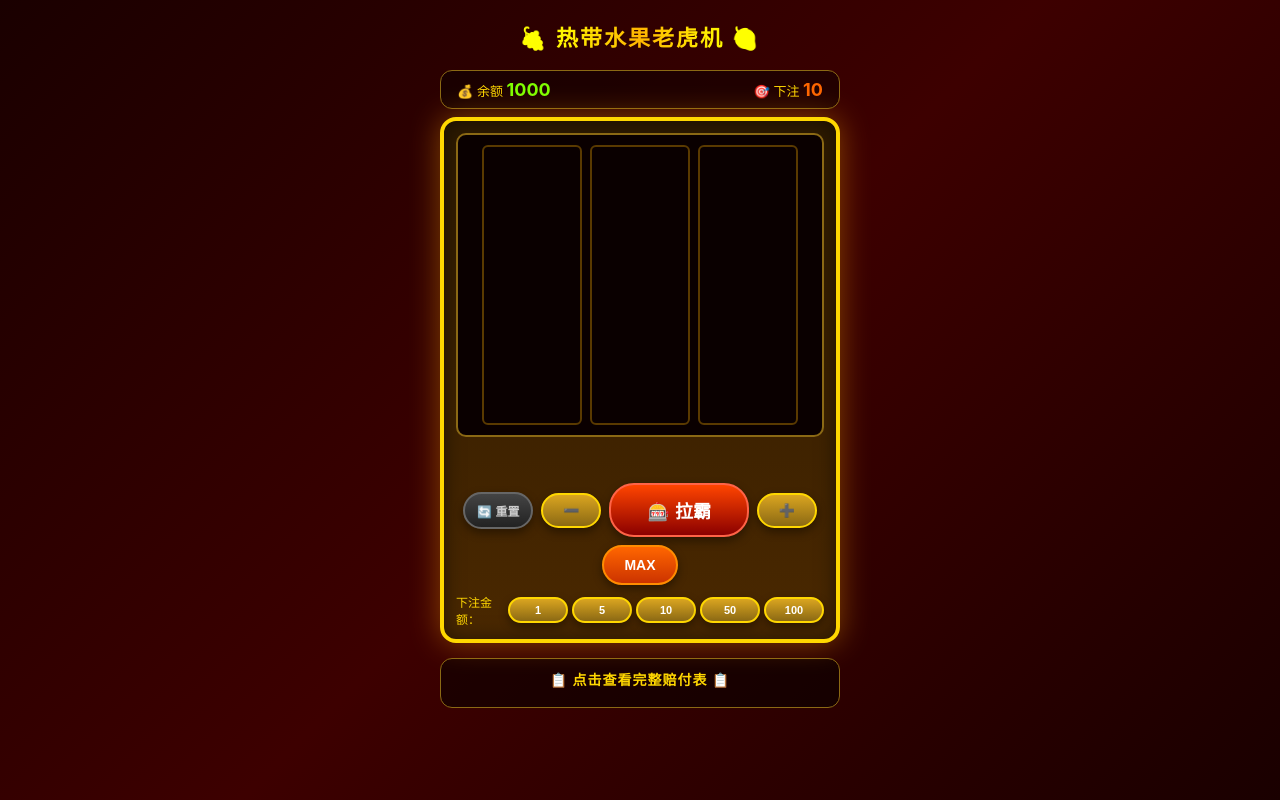
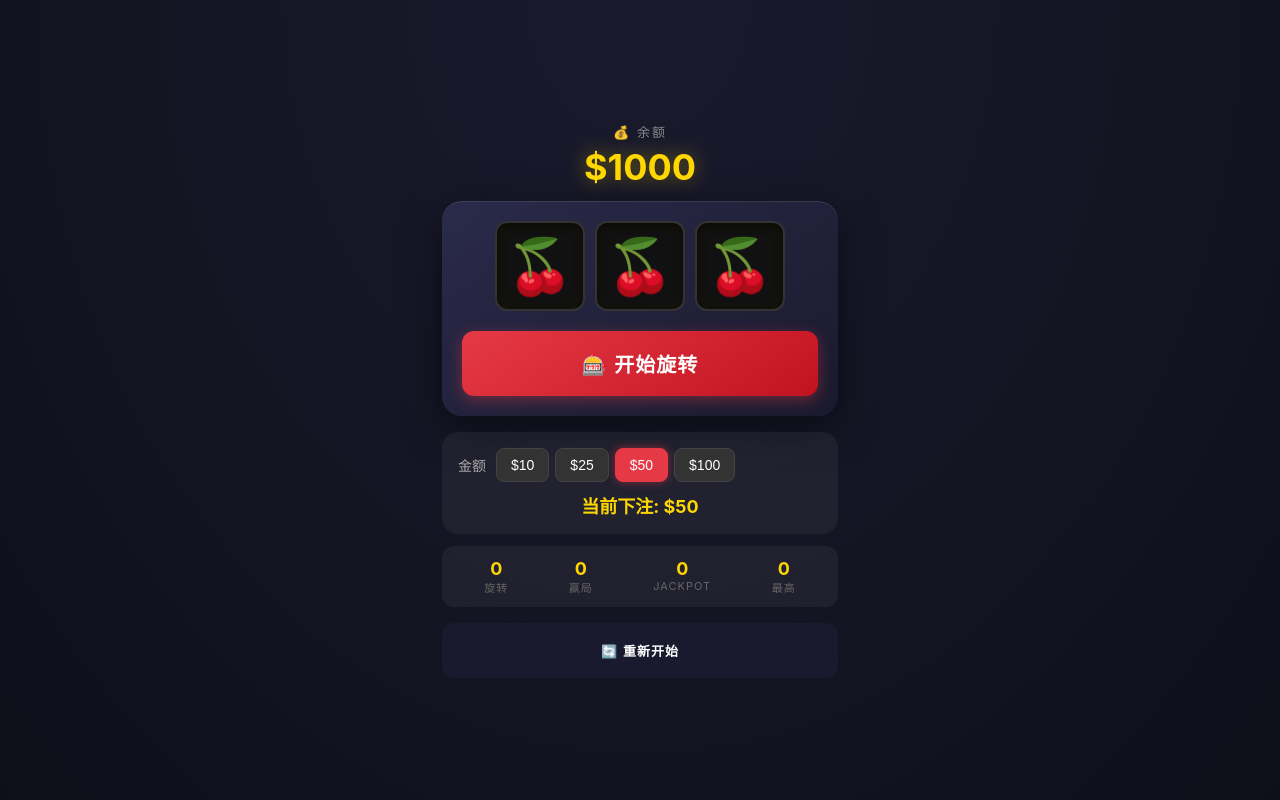
Before and after one commit to longgan1992/slots-game, a plain HTML site: page index.html in a window 1280 px wide. Drawn offline with Linux system fonts and the light colour scheme.

Commit message:
Replace index.html with enhanced fruit machine game

```diff
--- a/index.html
+++ b/index.html
@@ -2,277 +2,200 @@
 <html lang="zh-CN">
 <head>
 <meta charset="UTF-8">
-<meta name="viewport" content="width=device-width, initial-scale=1.0, maximum-scale=1.0, user-scalable=no">
-<title>🍇 热带水果老虎机 🍓</title>
+<meta name="viewport" content="width=device-width, initial-scale=1.0, user-scalable=no">
+<title>🎰 水果机</title>
 <style>
-  * { margin: 0; padding: 0; box-sizing: border-box; -webkit-tap-highlight-color: transparent; }
-  body {
-    background: linear-gradient(135deg, #1a0000 0%, #3d0000 50%, #1a0000 100%);
-    min-height: 100vh;
-    display: flex; flex-direction: column; align-items: center;
-    font-family: -apple-system, BlinkMacSystemFont, 'PingFang SC', 'Microsoft YaHei', sans-serif;
-    color: #ffd700; overflow-x: hidden;
-    padding: 10px;
-  }
-  .gold-text { color: #ffd700; text-shadow: 0 0 10px rgba(255,215,0,0.6); }
-  .header {
-    text-align: center; margin: 10px 0;
-  }
-  .header h1 {
-    font-size: 22px; letter-spacing: 2px;
-    background: linear-gradient(90deg, #ffd700, #ff8c00, #ffd700);
-    -webkit-background-clip: text; -webkit-text-fill-color: transparent;
-    animation: shimmer 2s infinite;
-  }
-  @keyframes shimmer {
-    0%,100% { filter: brightness(1); }
-    50% { filter: brightness(1.3); }
-  }
-  .info-bar {
-    display: flex; justify-content: space-between; align-items: center;
-    width: 100%; max-width: 400px; margin: 8px 0;
-    background: rgba(0,0,0,0.4); border: 1px solid #8b6914;
-    border-radius: 12px; padding: 8px 16px;
-  }
-  .balance-display, .bet-display {
-    font-size: 13px;
-  }
-  .balance-display span, .bet-display span {
-    font-size: 18px; font-weight: bold;
-  }
-  .balance-display span { color: #7fff00; }
-  .bet-display span { color: #ff6600; }
-
-  .slot-machine {
-    position: relative;
-    background: linear-gradient(180deg, #2d1a00 0%, #4a2800 100%);
-    border: 4px solid #ffd700; border-radius: 16px;
-    padding: 12px; width: 100%; max-width: 400px;
-    box-shadow: 0 0 30px rgba(255,165,0,0.4), inset 0 0 20px rgba(0,0,0,0.5);
-  }
-  .reel-frame {
-    display: flex; gap: 8px; justify-content: center;
-    background: #0a0000; border: 2px solid #8b6914;
-    border-radius: 10px; padding: 10px 6px;
-    overflow: hidden;
-  }
-  .reel {
-    width: 100px; height: 280px; overflow: hidden;
-    border: 2px solid #5a3a00; border-radius: 6px;
-    position: relative;
-  }
-  .reel-strip {
-    display: flex; flex-direction: column; align-items: center;
-    position: absolute; width: 100%;
-    transition: top 0.1s linear;
-  }
-  .reel-strip.spinning {
-    transition: none;
-  }
-  .symbol {
-    width: 100px; height: 70px;
-    display: flex; align-items: center; justify-content: center;
-    font-size: 46px;
-    border-bottom: 1px solid rgba(139,105,20,0.3);
-  }
-  .win-line {
-    position: absolute; top: 50%; left: 0; right: 0;
-    height: 74px; transform: translateY(-50%);
-    border: 2px solid rgba(255,215,0,0.7);
-    border-radius: 6px;
-    pointer-events: none;
-    box-shadow: 0 0 15px rgba(255,215,0,0.5);
-    display: none;
-    z-index: 10;
-  }
-  .win-line.active { display: block; }
-
-  .controls {
-    display: flex; gap: 8px; align-items: center; justify-content: center;
-    margin-top: 12px; flex-wrap: wrap;
-  }
-  .btn {
-    background: linear-gradient(180deg, #ffd700 0%, #b8860b 100%);
-    border: 2px solid #ffd700; border-radius: 25px;
-    color: #1a0000; font-size: 14px; font-weight: bold;
-    padding: 10px 20px; cursor: pointer;
-    box-shadow: 0 4px 10px rgba(0,0,0,0.4);
-    transition: transform 0.1s, box-shadow 0.1s;
-    min-width: 60px;
-  }
-  .btn:active { transform: scale(0.95); box-shadow: 0 2px 5px rgba(0,0,0,0.4); }
-  .btn:disabled { opacity: 0.5; cursor: not-allowed; transform: none; }
-  .btn-spin {
-    background: linear-gradient(180deg, #ff4500 0%, #8b0000 100%);
-    border-color: #ff6347; color: white;
-    font-size: 18px; padding: 12px 36px;
-  }
-  .btn-max {
-    background: linear-gradient(180deg, #ff6600 0%, #cc3300 100%);
-    border-color: #ff8c00; color: white;
-  }
-  .btn-bet {
-    background: linear-gradient(180deg, #daa520 0%, #8b6914 100%);
-    border-color: #ffd700; color: white;
-    font-size: 13px; padding: 8px 14px;
-  }
-  .btn-clear {
-    background: linear-gradient(180deg, #444 0%, #222 100%);
-    border-color: #666; color: #ccc; font-size: 12px; padding: 8px 12px;
-  }
-
-  .bet-selector {
-    display: flex; gap: 4px; align-items: center; justify-content: center;
-    margin-top: 8px;
-  }
-  .bet-selector span { font-size: 12px; color: #ffd700; margin-right: 4px; }
-
-  .message {
-    text-align: center; margin-top: 10px; font-size: 16px; font-weight: bold;
-    min-height: 24px; color: #7fff00;
-    text-shadow: 0 0 10px rgba(127,255,0,0.8);
-  }
-  .message.big-win { font-size: 22px; color: #ffd700; animation: pulse 0.5s infinite; }
-  .message.lose { color: #ff4444; }
-  @keyframes pulse {
-    0%,100% { transform: scale(1); }
-    50% { transform: scale(1.1); }
-  }
-
-  .payout-table {
-    width: 100%; max-width: 400px; margin-top: 15px;
-    background: rgba(0,0,0,0.5); border: 1px solid #8b6914;
-    border-radius: 12px; padding: 10px 12px;
-    max-height: 200px; overflow-y: auto;
-  }
-  .payout-table h3 {
-    font-size: 14px; text-align: center; margin-bottom: 8px;
-    color: #ffd700; letter-spacing: 1px;
-  }
-  .payout-grid {
-    display: grid; grid-template-columns: repeat 6, 1fr; gap: 4px;
-  }
-  .payout-item {
-    text-align: center; font-size: 11px; color: #ccc;
-    background: rgba(255,255,255,0.05); border-radius: 4px;
-    padding: 3px 2px;
-  }
-  .payout-item .fruit { font-size: 22px; display: block; }
-  .payout-item .rate { color: #ffd700; font-weight: bold; }
-
-  .history {
-    display: flex; gap: 6px; align-items: center;
-    margin-top: 8px; justify-content: center;
-  }
-  .history-item {
-    width: 28px; height: 28px; border-radius: 4px;
-    display: flex; align-items: center; justify-content: center;
-    font-size: 18px; background: rgba(0,0,0,0.3);
-    border: 1px solid #5a3a00;
-  }
-  .history-item.win { background: rgba(127,255,0,0.15); border-color: #7fff00; }
-  .history-item.lose { background: rgba(255,0,0,0.1); border-color: #ff4444; }
-
-  .payout-modal {
-    display: none; position: fixed; top: 0; left: 0; right: 0; bottom: 0;
-    background: rgba(0,0,0,0.85); z-index: 100;
-    align-items: center; justify-content: center;
-  }
-  .payout-modal.show { display: flex; }
-  .payout-content {
-    background: linear-gradient(180deg, #2d1a00, #1a0a00);
-    border: 2px solid #ffd700; border-radius: 16px;
-    padding: 20px; width: 90%; max-width: 360px;
-    max-height: 80vh; overflow-y: auto;
-  }
-  .payout-content h2 {
-    text-align: center; font-size: 18px; margin-bottom: 12px;
-    color: #ffd700;
-  }
-  .payout-row {
-    display: flex; align-items: center; justify-content: space-between;
-    padding: 6px 0; border-bottom: 1px solid rgba(139,105,20,0.3);
-    font-size: 13px;
-  }
-  .payout-row .combo { font-size: 24px; }
-  .payout-row .desc { color: #ccc; flex: 1; margin-left: 8px; }
-  .payout-row .pay { color: #7fff00; font-weight: bold; white-space: nowrap; }
-  .close-btn {
-    display: block; margin: 12px auto 0;
-    background: #ffd700; color: #1a0000; border: none;
-    border-radius: 20px; padding: 8px 30px; font-size: 14px; font-weight: bold;
-    cursor: pointer;
-  }
-
-  .spin-counter {
-    text-align: center; font-size: 11px; color: #888; margin-top: 4px;
-  }
-
-  @keyframes slideUp {
-    0% { transform: translateY(20px); opacity: 0; }
-    100% { transform: translateY(0); opacity: 1; }
-  }
-  .result-anim { animation: slideUp 0.3s ease-out; }
+*{margin:0;padding:0;box-sizing:border-box}
+body{background:radial-gradient(ellipse at top,#1a1a2e,#0f0f1a);min-height:100vh;display:flex;justify-content:center;align-items:center;font-family:-apple-system,BlinkMacSystemFont,'Segoe UI',sans-serif;color:#fff;overflow:hidden}
+.game-container{width:100%;max-width:420px;padding:12px;touch-action:manipulation}
+.balance-panel{text-align:center;margin-bottom:12px}
+.balance-label{font-size:13px;color:#888;text-transform:uppercase;letter-spacing:2px;margin-bottom:4px}
+.balance-amount{font-size:36px;font-weight:bold;color:#ffd700;text-shadow:0 0 20px rgba(255,215,0,0.4)}
+.slot-machine{background:linear-gradient(145deg,#2a2a4a,#1a1a2e);border-radius:20px;padding:20px;box-shadow:0 10px 40px rgba(0,0,0,0.5),inset 0 1px 0 rgba(255,255,255,0.1);margin-bottom:16px}
+.reel-container{display:flex;gap:10px;justify-content:center;margin-bottom:20px}
+.reel{width:90px;height:90px;background:#111;border-radius:12px;border:2px solid #333;display:flex;align-items:center;justify-content:center;font-size:54px;overflow:hidden;position:relative;box-shadow:inset 0 2px 10px rgba(0,0,0,0.8)}
+.reel::after{content:'';position:absolute;inset:0;border-radius:10px;box-shadow:inset 0 0 15px rgba(255,215,0,0.05);pointer-events:none}
+.win-indicator{position:absolute;inset:-4px;border-radius:14px;border:3px solid #ffd700;box-shadow:0 0 20px #ffd700,inset 0 0 20px rgba(255,215,0,0.3);opacity:0;transition:opacity 0.1s;pointer-events:none;z-index:10}
+.win-indicator.active{opacity:1;animation:pulse-win 0.4s ease-in-out infinite alternate}
+@keyframes pulse-win{from{box-shadow:0 0 20px #ffd700,inset 0 0 20px rgba(255,215,0,0.3)}to{box-shadow:0 0 40px #ffd700,inset 0 0 30px rgba(255,215,0,0.5)}}
+@keyframes spin-reel{0%{transform:translateY(0)}20%{transform:translateY(-200%)}40%{transform:translateY(-400%)}60%{transform:translateY(-600%)}80%{transform:translateY(-800%)}100%{transform:translateY(-1000%)}}
+.reel.spinning .reel-inner{animation:spin-reel 0.1s linear infinite}
+.reel-inner{display:flex;flex-direction:column;font-size:54px;line-height:1}
+.spin-btn{width:100%;padding:18px;font-size:20px;font-weight:bold;background:linear-gradient(145deg,#e63946,#c1121f);color:white;border:none;border-radius:12px;cursor:pointer;transition:transform 0.1s,box-shadow 0.1s;box-shadow:0 4px 15px rgba(230,57,70,0.4);letter-spacing:1px}
+.spin-btn:active:not(:disabled){transform:scale(0.96)}
+.spin-btn:disabled{background:#444;box-shadow:none;cursor:not-allowed}
+.bet-panel{background:rgba(255,255,255,0.05);border-radius:16px;padding:16px;margin-bottom:12px}
+.bet-row{display:flex;align-items:center;gap:10px;margin-bottom:10px}
+.bet-label{font-size:14px;color:#aaa;white-space:nowrap}
+.bet-buttons{display:flex;gap:6px;flex-wrap:wrap}
+.bet-btn{padding:8px 14px;font-size:14px;background:#333;color:#fff;border:1px solid #444;border-radius:8px;cursor:pointer;transition:all 0.15s}
+.bet-btn:active{transform:scale(0.94)}
+.bet-btn.active{background:#e63946;border-color:#e63946;box-shadow:0 0 10px rgba(230,57,70,0.5)}
+.bet-amount-display{text-align:center;font-size:18px;color:#ffd700;margin-top:8px;font-weight:bold}
+.paytable{background:rgba(255,255,255,0.05);border-radius:16px;padding:14px 16px;margin-bottom:12px}
+.paytable-title{font-size:13px;color:#888;text-transform:uppercase;letter-spacing:2px;margin-bottom:10px}
+.paytable-grid{display:grid;grid-template-columns:repeat(4,1fr);gap:8px}
+.pay-item{background:#1a1a2e;border-radius:8px;padding:8px 4px;text-align:center;font-size:13px}
+.pay-symbol{font-size:26px;margin-bottom:2px}
+.pay-name{color:#888;font-size:10px;margin-bottom:2px}
+.pay-ratio{color:#ffd700;font-weight:bold;font-size:12px}
+.stats-bar{display:flex;justify-content:space-around;background:rgba(255,255,255,0.05);border-radius:12px;padding:12px;margin-bottom:12px}
+.stat-item{text-align:center}
+.stat-value{font-size:18px;font-weight:bold;color:#ffd700}
+.stat-label{font-size:11px;color:#666;text-transform:uppercase;letter-spacing:1px}
+.message-overlay{position:fixed;inset:0;display:flex;align-items:center;justify-content:center;background:rgba(0,0,0,0.7);z-index:100;opacity:0;pointer-events:none;transition:opacity 0.3s}
+.message-overlay.show{opacity:1;pointer-events:auto}
+.message-box{background:linear-gradient(145deg,#2a2a4a,#1a1a2e);border-radius:20px;padding:30px 40px;text-align:center;box-shadow:0 20px 60px rgba(0,0,0,0.5);transform:scale(0.8);transition:transform 0.3s}
+.message-overlay.show .message-box{transform:scale(1)}
+.message-emoji{font-size:64px;margin-bottom:10px}
+.message-text{font-size:24px;font-weight:bold;margin-bottom:6px}
+.message-sub{font-size:14px;color:#888}
+.gamble-panel{display:none;background:linear-gradient(145deg,#2a2a4a,#1a1a2e);border-radius:20px;padding:20px;margin-bottom:12px;text-align:center}
+.gamble-panel.show{display:block}
+.gamble-title{font-size:16px;color:#888;margin-bottom:12px;letter-spacing:2px}
+.gamble-prize{font-size:28px;font-weight:bold;color:#ffd700;margin-bottom:16px}
+.gamble-buttons{display:flex;gap:12px}
+.gamble-btn{flex:1;padding:14px;font-size:16px;font-weight:bold;border:none;border-radius:10px;cursor:pointer;transition:transform 0.1s}
+.gamble-btn:active{transform:scale(0.95)}
+.gamble-red{background:#e63946;color:white}
+.gamble-black{background:#1a1a2e;color:white;border:2px solid #444}
+.result-choice{font-size:18px;margin-top:10px;color:#aaa}
 </style>
 </head>
 <body>
+<div class="game-container">
+  <div class="balance-panel">
+    <div class="balance-label">💰 余额</div>
+    <div class="balance-amount">$<span id="balance">1000</span></div>
+  </div>
+  <div class="slot-machine">
+    <div class="reel-container">
+      <div class="reel" id="reel0"><div class="win-indicator" id="wi0"></div><div class="reel-inner">🍒</div></div>
+      <div class="reel" id="reel1"><div class="win-indicator" id="wi1"></div><div class="reel-inner">🍒</div></div>
+      <div class="reel" id="reel2"><div class="win-indicator" id="wi2"></div><div class="reel-inner">🍒</div></div>
+    </div>
+    <button class="spin-btn" id="btnSpin" onclick="spin()">🎰 开始旋转</button>
+  </div>
+  <div class="bet-panel">
+    <div class="bet-row">
+      <span class="bet-label">金额</span>
+      <div class="bet-buttons">
+        <button class="bet-btn" onclick="setBet(10)">$10</button>
+        <button class="bet-btn" onclick="setBet(25)">$25</button>
+        <button class="bet-btn active" onclick="setBet(50)">$50</button>
+        <button class="bet-btn" onclick="setBet(100)">$100</button>
+      </div>
+    </div>
+    <div class="bet-amount-display">当前下注: $<span id="currentBet">50</span></div>
+  </div>
+  <div class="stats-bar">
+    <div class="stat-item"><div class="stat-value" id="totalSpins">0</div><div class="stat-label">旋转</div></div>
+    <div class="stat-item"><div class="stat-value" id="totalWins">0</div><div class="stat-label">赢局</div></div>
+    <div class="stat-item"><div class="stat-value" id="totalJackpots">0</div><div class="stat-label"> jackpot</div></div>
+    <div class="stat-item"><div class="stat-value" id="maxWin">0</div><div class="stat-label">最高</div></div>
+  </div>
+  <div class="message-overlay" id="msgOverlay" onclick="closeMsg()">
+    <div class="message-box">
+      <div class="message-emoji" id="msgEmoji">🎉</div>
+      <div class="message-text" id="msgText">中奖了！</div>
+      <div class="message-sub" id="msgSub">+$250</div>
+    </div>
+  </div>
+  <div class="gamble-panel" id="gamblePanel">
+    <div class="gamble-title">🎰 博彩模式</div>
+    <div class="gamble-prize">$<span id="gambleAmount">0</span></div>
+    <div style="font-size:14px;color:#888;margin-bottom:12px;">猜红色(♥♦)还是黑色(♠♣)？</div>
+    <div class="gamble-buttons">
+      <button class="gamble-btn gamble-red" onclick="gamblePick('red')">♥♦ 红色</button>
+      <button class="gamble-btn gamble-black" onclick="gamblePick('black')">♠♣ 黑色</button>
+    </div>
+    <button class="spin-btn" style="margin-top:12px;font-size:14px;padding:10px;background:#333;" onclick="gambleCollect()">🏧 收取 ($<span id="gambleCollectAmt">0</span>)</button>
+    <div class="result-choice" id="gambleResult"></div>
+  </div>
+  <button class="spin-btn" style="margin-top:4px;font-size:13px;background:#1a1a2e;box-shadow:none;" onclick="resetGame()">🔄 重新开始</button>
+</div>
+<script>
+const SYMBOLS = ['🍒','🍋','🔔','⭐','💎','7️⃣'];
+const WEIGHTS = [35,25,15,12,8,5];
+const PAYOUTS = { '🍒':2, '🍋':3, '🔔':5, '⭐':10, '💎':20, '7️⃣':50 };
+let balance = 1000, currentBet = 50, isSpinning = false;
+let totalSpins = 0, totalWins = 0, totalJackpots = 0, maxWin = 0;
+let gambleAmount = 0;
+let currentResult = [];
 
-<div class="header">
-  <h1>🍇 热带水果老虎机 🍓</h1>
-</div>
+function getRand() {
+  let r = Math.random() * 100, w = 0;
+  for (let i = 0; i < WEIGHTS.length; i++) { w += WEIGHTS[i]; if (r < w) return i; }
+  return 0;
+}
 
-<div class="info-bar">
-  <div class="balance-display">💰 余额 <span id="balance">1000</span></div>
-  <div class="history" id="history"></div>
-  <div class="bet-display">🎯 下注 <span id="currentBet">10</span></div>
-</div>
+function setBet(amt) {
+  if (isSpinning) return;
+  currentBet = amt;
+  document.getElementById('currentBet').textContent = amt;
+  document.querySelectorAll('.bet-btn').forEach((b,i) => {
+    b.classList.toggle('active', [10,25,50,100][i] === amt);
+  });
+}
 
-<div class="slot-machine">
-  <div class="reel-frame">
-    <div class="reel" id="reel0"><div class="reel-strip" id="strip0"></div></div>
-    <div class="reel" id="reel1"><div class="reel-strip" id="strip1"></div></div>
-    <div class="reel" id="reel2"><div class="reel-strip" id="strip2"></div></div>
-    <div class="win-line" id="winLine"></div>
-  </div>
-  <div class="message" id="message"></div>
-  <div class="spin-counter" id="spinCounter"></div>
-  <div class="controls">
-    <button class="btn btn-clear" onclick="resetBalance()">🔄 重置</button>
-    <button class="btn btn-bet" onclick="changeBet(-1)">➖</button>
-    <button class="btn btn-spin" id="spinBtn" onclick="spin()">🎰 拉霸</button>
-    <button class="btn btn-bet" onclick="changeBet(1)">➕</button>
-    <button class="btn btn-max" onclick="setMaxBet()">MAX</button>
-  </div>
-  <div class="bet-selector">
-    <span>下注金额：</span>
-    <button class="btn btn-bet" style="font-size:11px;padding:5px 8px;" onclick="setBet(1)">1</button>
-    <button class="btn btn-bet" style="font-size:11px;padding:5px 8px;" onclick="setBet(5)">5</button>
-    <button class="btn btn-bet" style="font-size:11px;padding:5px 8px;" onclick="setBet(10)">10</button>
-    <button class="btn btn-bet" style="font-size:11px;padding:5px 8px;" onclick="setBet(50)">50</button>
-    <button class="btn btn-bet" style="font-size:11px;padding:5px 8px;" onclick="setBet(100)">100</button>
-  </div>
-</div>
+function showMsg(emoji, text, sub) {
+  document.getElementById('msgEmoji').textContent = emoji;
+  document.getElementById('msgText').textContent = text;
+  document.getElementById('msgSub').textContent = sub;
+  document.getElementById('msgOverlay').classList.add('show');
+}
 
-<div class="payout-table">
-  <h3 onclick="showPayoutModal()" style="cursor:pointer">📋 点击查看完整赔付表 📋</h3>
-  <div class="payout-grid" id="payoutGrid"></div>
-</div>
+function closeMsg() { document.getElementById('msgOverlay').classList.remove('show'); }
 
-<!-- 赔付表弹窗 -->
-<div class="payout-modal" id="payoutModal">
-  <div class="payout-content">
-    <h2>🍒 赔付表 🍒</h2>
-    <div id="payoutList"></div>
-    <button class="close-btn" onclick="closePayoutModal()">关闭</button>
-  </div>
-</div>
+function spin() {
+  if (isSpinning || balance < currentBet) {
+    if (balance < currentBet) showMsg('💸','余额不足！','请降低下注金额');
+    return;
+  }
+  isSpinning = true;
+  balance -= currentBet;
+  document.getElementById('balance').textContent = balance;
+  document.getElementById('btnSpin').disabled = true;
+  document.querySelectorAll('.win-indicator').forEach(w => w.classList.remove('active'));
+  document.getElementById('gamblePanel').classList.remove('show');
+  totalSpins++;
+  document.getElementById('totalSpins').textContent = totalSpins;
 
-<script>
-// ========== 42种水果配置 ==========
-const FRUITS = [
-  { emoji: '🍎', name: '红苹果', weight: 40, pays: [0,2,5,15] },
-  { emoji: '🍐', name: '梨', weight: 38, pays: [0,2,5,15] },
-  { emoji: '🍊', name: '橙子', weight: 38, pays: [0,2,5,15] },
-  { emoji: '🍋', name: '柠檬', weight: 36, pays: [0,2,6,18] },
-  { emoji: '🍌', name: '香蕉', weight: 36, pays: [0,2,6,18] },
-  { emoji: '🍉', name: '西瓜', weight:
+  let final = [getRand(), getRand(), getRand()];
+  let spinCount = 0, maxSpins = 30;
+  let reels = ['reel0','reel1','reel2'];
+  let intervals = reels.map((id, idx) => setInterval(() => {
+    let sym = SYMBOLS[getRand()];
+    let el = document.getElementById(id);
+    el.querySelector('.reel-inner').textContent = sym;
+    spinCount++;
+    if (spinCount >= maxSpins - idx * 3) {
+      clearInterval(intervals[idx]);
+      el.querySelector('.reel-inner').textContent = SYMBOLS[final[idx]];
+    }
+  }, 80));
+
+  setTimeout(() => {
+    isSpinning = false;
+    document.getElementById('btnSpin').disabled = balance < currentBet;
+    currentResult = final.map(i => SYMBOLS[i]);
+    let s0 = SYMBOLS[final[0]], s1 = SYMBOLS[final[1]], s2 = SYMBOLS[final[2]];
+    let allSame = s0 === s1 && s1 === s2;
+    let twoSame = !allSame && (s0 === s1 || s1 === s2 || s0 === s2);
+    if (allSame) {
+      let win = currentBet * PAYOUTS[s0];
+      balance += win;
+      document.getElementById('balance').textContent = balance;
+      document.querySelectorAll('.win-indicator').forEach(w => w.classList.add('active'));
+      totalWins++;
+      document.getElementById('totalWins').textContent = totalWins;
+      if (win > maxWin) { maxWin = win; document.getElementById('maxWin').textContent = maxWin; }
+      if (s0 === '7️⃣') { totalJackpots++; document.getElementById('totalJackpots').textContent = totalJackpots; }
+      setTimeout(() => showMsg('🎉',' jackpot！','+' + win), 100);
+    } else if (twoSame) {
+      let win = currentBet * 1.5;
+      balance += win;
+      document.getElementById('balance').textContent = balance;
+      let wi = document.getElementById('wi' + (s0 === s1 ? 0 : s1 === s2 ? 1 : 0));
+      wi.classList.add('active');
+      total
```
